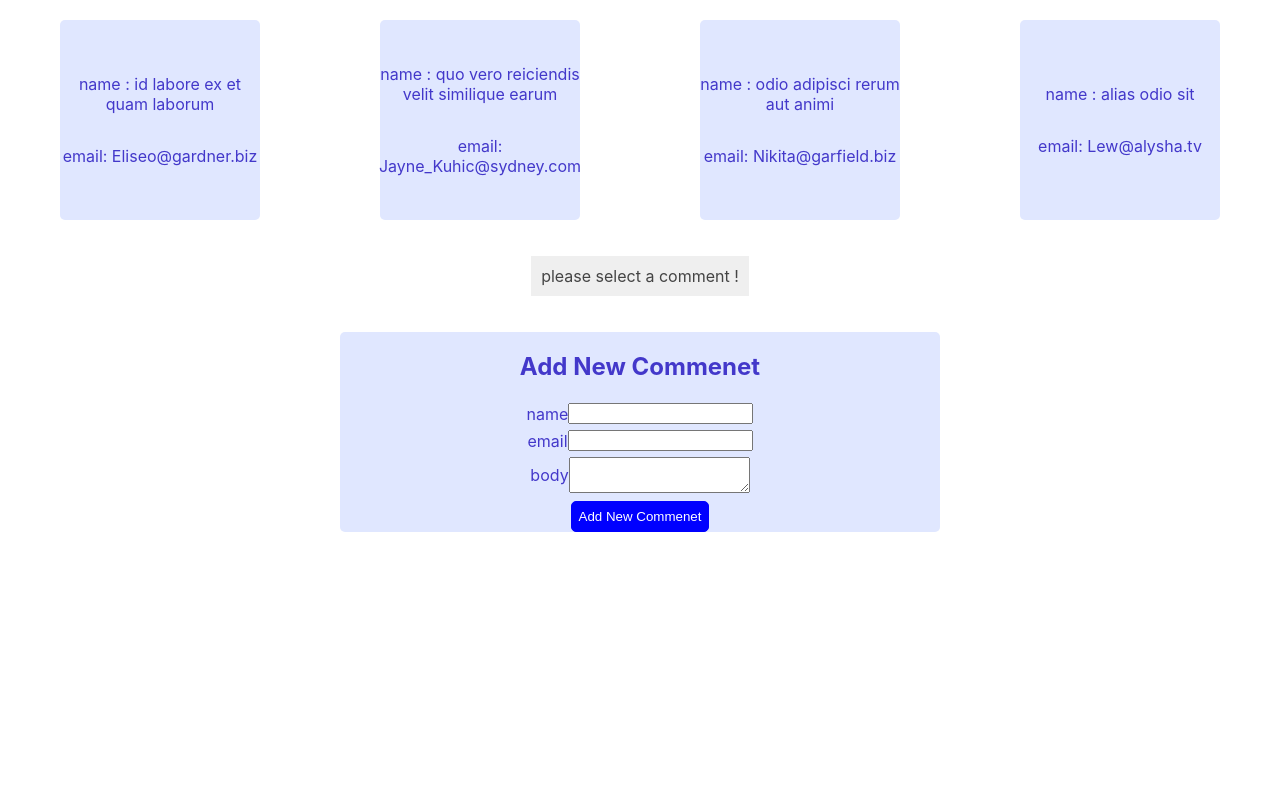
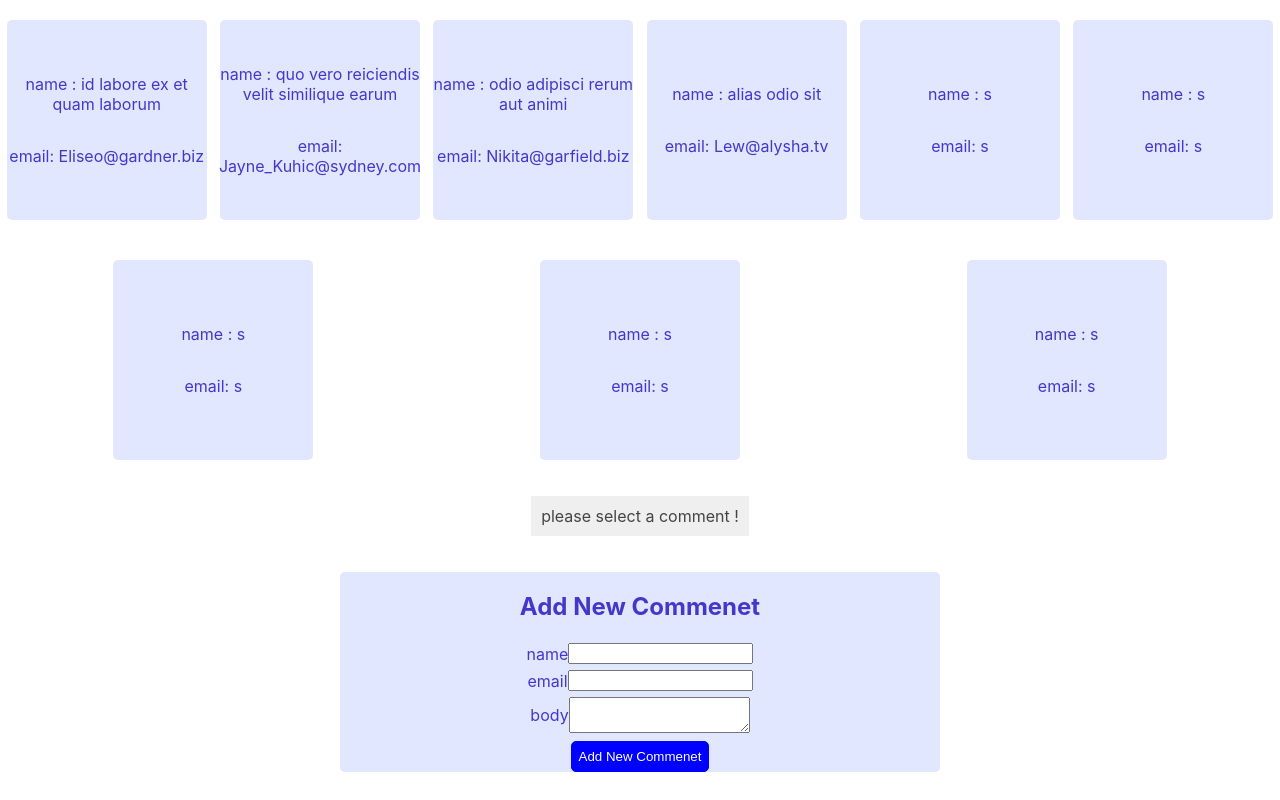
Before and after one commit to sevankeshish/http-app, a React (Create React App) app: page / in a window 1280 px wide. Built offline with nearby package versions, Linux system fonts and the light colour scheme; data requests are answered from the project's data file.

Commit message:
adding new comments to UI (post and get methods)

```diff
--- a/data/db.json
+++ b/data/db.json
@@ -27,6 +27,46 @@
       "name": "alias odio sit",
       "email": "Lew@alysha.tv",
       "body": "non et atque\noccaecati deserunt quas accusantium unde odit nobis qui voluptatem\nquia voluptas consequuntur itaque dolor\net qui rerum deleniti ut occaecati"
+    },
+    {
+      "name": "s",
+      "email": "s",
+      "body": "",
+      "content": "s",
+      "postId": 10,
+      "id": 5
+    },
+    {
+      "name": "s",
+      "email": "s",
+      "body": "",
+      "content": "s",
+      "postId": 10,
+      "id": 6
+    },
+    {
+      "name": "s",
+      "email": "s",
+      "body": "",
+      "content": "s",
+      "postId": 10,
+      "id": 7
+    },
+    {
+      "name": "s",
+      "email": "s",
+      "body": "",
+      "content": "s",
+      "postId": 10,
+      "id": 8
+    },
+    {
+      "name": "s",
+      "email": "s",
+      "body": "",
+      "content": "s",
+      "postId": 10,
+      "id": 9
     }
   ]
 }
--- a/src/Components/NewComment/NewComment.jsx
+++ b/src/Components/NewComment/NewComment.jsx
@@ -3,7 +3,7 @@ import axios from "axios";
 
 import "./NewComment.css";
 
-const NewComment = () => {
+const NewComment = ({addNewComment}) => {
   const [comment, setComment] = useState({
     name:"",
     email:"",
@@ -15,14 +15,14 @@ const NewComment = () => {
     console.log(e.target.name, e.target.value);
   }
 
- const postCommentHandler = () =>{
-  axios.post("http://localhost:3001/comments", {
-    ...comment,
-     postId:10,
-    })
-  .then((res)=>{console.log(res.data);})
-  .catch(()=>{})
- }
+//  const postCommentHandler = () =>{
+//   axios.post("http://localhost:3001/comments", {
+//     ...comment,
+//      postId:10,
+//     })
+//   .then((res)=>{console.log(res.data);})
+//   .catch(()=>{})
+//  }
 
   return (
     <div className="new-comment">
@@ -39,7 +39,7 @@ const NewComment = () => {
         <label>body</label>
         <textarea type="textarea" name="content" onChange={changeHandler} />
       </div>
-      <button onClick={postCommentHandler}>Add New Commenet</button>
+      <button onClick={() => addNewComment(comment)}>Add New Commenet</button>
     </div>
   );
 };
--- a/src/Container/Discussion/Discussion.jsx
+++ b/src/Container/Discussion/Discussion.jsx
@@ -26,7 +26,7 @@ const Discussion = () => {
         const { data } = await axios.get(
           "http://localhost:3001/comments"
         );
-        setComments(data.slice(0, 4));
+        setComments(data);
       } catch (error) {
         console.log(error);
       }
@@ -37,6 +37,18 @@ const Discussion = () => {
   const selecIdHandler = (id) => {
     setSelectedId(id);
   };
+
+  const postCommentHandler = (comment) =>{
+    axios.post("http://localhost:3001/comments", {
+      ...comment,
+       postId:10,
+      })
+    // .then((res)=>{console.log(res.data);})
+    .then((res) => axios.get("http://localhost:3001/comments"))
+    .then((res) => setComments(res.data))
+    .catch(()=>{})
+   }
+
 
   return (
     <main>
@@ -58,7 +70,7 @@ const Discussion = () => {
         <FullComment commentsId={selectedId} />
       </section>
       <section>
-        <NewComment />
+        <NewComment addNewComment={postCommentHandler}/>
       </section>
     </main>
   );
```
